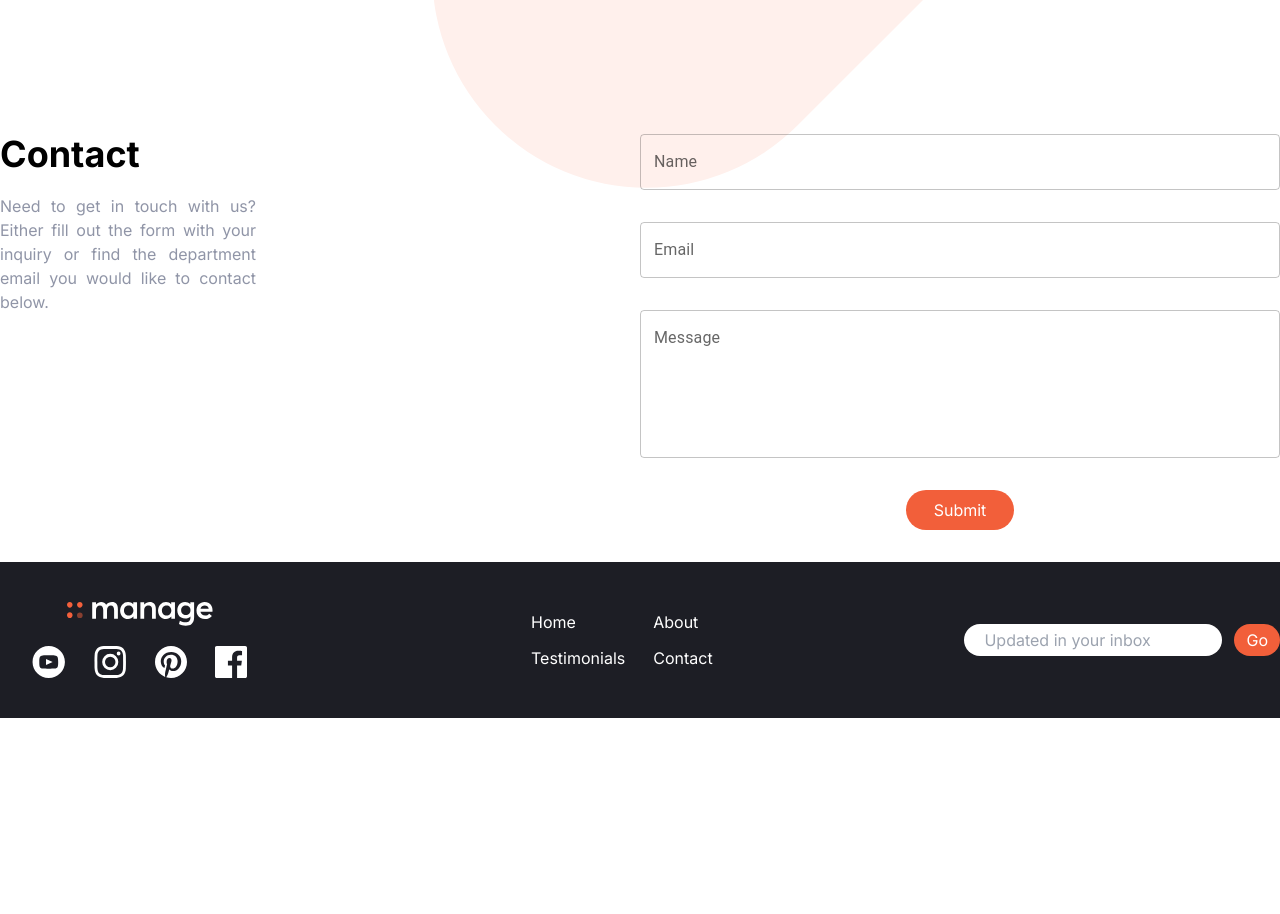
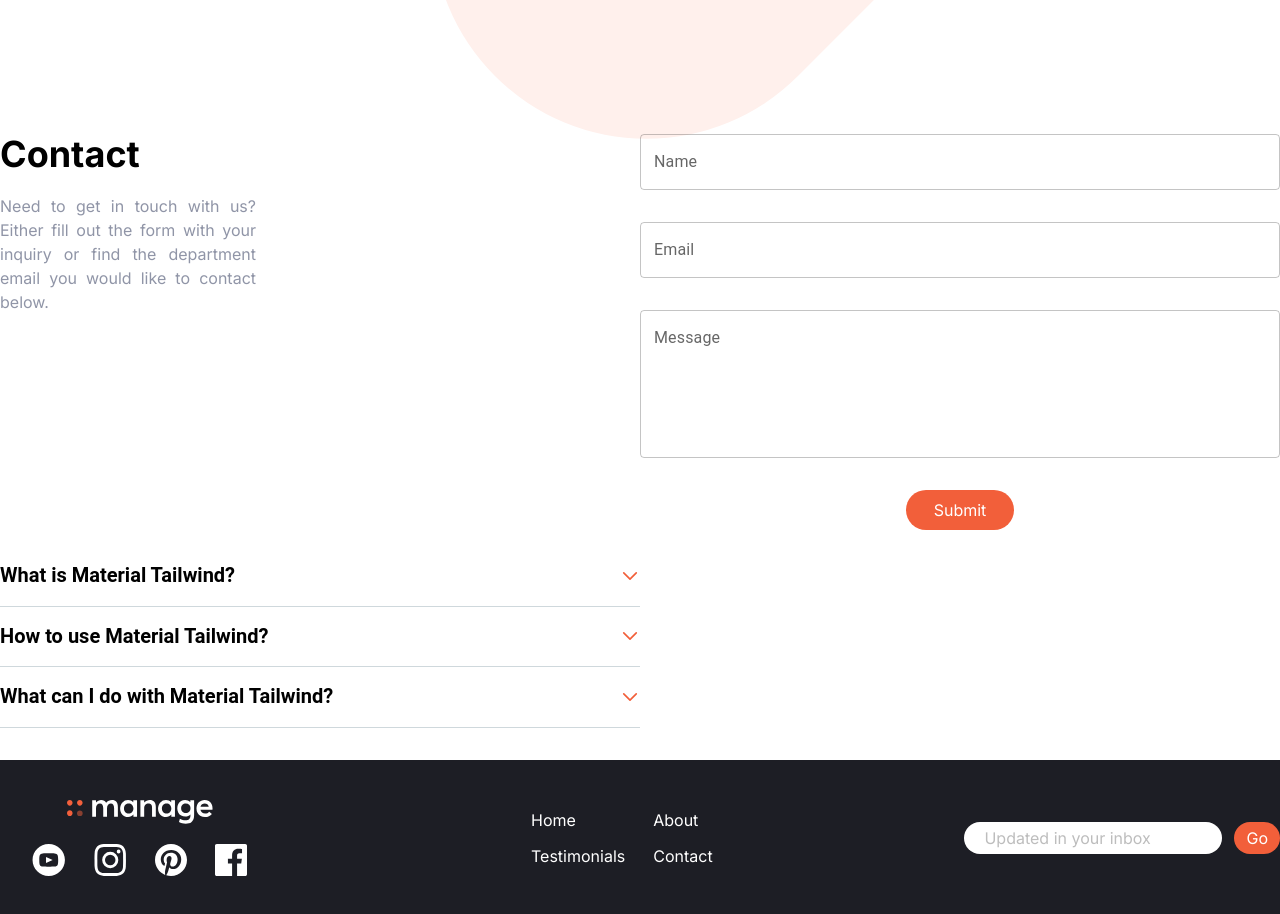
Before and after one commit to MohammedElHabach/CreoHub-Intership-Frontend-Week-2, a Next.js app: page /contact in a window 1280 px wide. Shown: the part 506-1420 px from the top of the page. Before the commit the page ends 1224 px from the top, so only its background shows below. Built offline with nearby package versions, Linux system fonts and the light colour scheme.

Commit message:
customizing accordion

```diff
--- a/package.json
+++ b/package.json
@@ -11,6 +11,7 @@
   "dependencies": {
     "@emotion/react": "^11.11.3",
     "@emotion/styled": "^11.11.0",
+    "@material-tailwind/react": "^2.1.8",
     "@mui/material": "^5.15.6",
     "next": "14.1.0",
     "react": "^18",
--- a/src/app/contact/page.tsx
+++ b/src/app/contact/page.tsx
@@ -1,5 +1,6 @@
 import Contact from "@/components/Contact";
 import HeroSection from "@/components/HeroSection";
+import AccordionCustomIcon from "@/components/Accordion";
 const ContactPage = () => {
   return (
     <>
@@ -12,6 +13,9 @@ const ContactPage = () => {
         customClasses={""}
       />
       <Contact />
+      <div className="xl:container mx-auto mt-4 ">
+        <AccordionCustomIcon />
+      </div>
     </>
   );
 };
--- /dev/null
+++ b/src/components/Accordion.js
@@ -0,0 +1,61 @@
+"use client";
+import React from "react";
+import {
+  Accordion,
+  AccordionHeader,
+  AccordionBody,
+} from "@material-tailwind/react";
+
+function Icon({ id, open }) {
+  return (
+    <svg
+      xmlns="http://www.w3.org/2000/svg"
+      fill="none"
+      viewBox="0 0 24 24"
+      strokeWidth={2}
+      stroke="currentColor"
+      className={`${id === open ? "rotate-180" : ""} text-brightRed h-5 w-5 transition-transform`}
+    >
+      <path strokeLinecap="round" strokeLinejoin="round" d="M19.5 8.25l-7.5 7.5-7.5-7.5" />
+    </svg>
+  );
+}
+
+export default function AccordionCustomIcon() {
+  const [open, setOpen] = React.useState(0);
+
+  const handleOpen = (value) => setOpen(open === value ? 0 : value);
+
+  return (
+    <>
+      <Accordion className="w-1/2"     open={open === 1} icon={<Icon id={1} open={open} />}>
+        <AccordionHeader  className={`${open === 1 ? "text-brightRed hover:text-brightRed" :"text-black"}`} onClick={() => handleOpen(1)}>What is Material Tailwind?</AccordionHeader>
+        <AccordionBody className="text-black" >
+          We&apos;re not always in the position that we want to be at. We&apos;re constantly
+          growing. We&apos;re constantly making mistakes. We&apos;re constantly trying to express
+          ourselves and actualize our dreams.
+        </AccordionBody>
+      </Accordion>
+      <Accordion className="w-1/2"  open={open === 2} icon={<Icon id={2} open={open} />}>
+        <AccordionHeader className={`${open === 2 ? "text-brightRed hover:text-brightRed" :"text-black"}`}  onClick={() => handleOpen(2)}>
+          How to use Material Tailwind?
+        </AccordionHeader>
+        <AccordionBody className="text-black" >
+          We&apos;re not always in the position that we want to be at. We&apos;re constantly
+          growing. We&apos;re constantly making mistakes. We&apos;re constantly trying to express
+          ourselves and actualize our dreams.
+        </AccordionBody>
+      </Accordion>
+      <Accordion className="w-1/2" open={open === 3} icon={<Icon id={3} open={open} />}>
+        <AccordionHeader className={`${open === 3 ? "text-brightRed hover:text-brightRed" :"text-black"}`}  onClick={() => handleOpen(3)}>
+          What can I do with Material Tailwind?
+        </AccordionHeader>
+        <AccordionBody className="text-black" >
+          We&apos;re not always in the position that we want to be at. We&apos;re constantly
+          growing. We&apos;re constantly making mistakes. We&apos;re constantly trying to express
+          ourselves and actualize our dreams.
+        </AccordionBody>
+      </Accordion>
+    </>
+  );
+}
--- a/tailwind.config.ts
+++ b/tailwind.config.ts
@@ -1,6 +1,7 @@
 import type { Config } from "tailwindcss";
+const withMT = require("@material-tailwind/react/utils/withMT");
 
-const config: Config = {
+const config: Config = withMT({
   content: [
     "./src/pages/**/*.{js,ts,jsx,tsx,mdx}",
     "./src/components/**/*.{js,ts,jsx,tsx,mdx}",
@@ -27,5 +28,5 @@ const config: Config = {
     },
   },
   plugins: [],
-};
+});
 export default config;
```
Also changed, not shown: 1 other file (tests, documents, lock files or other folders).
